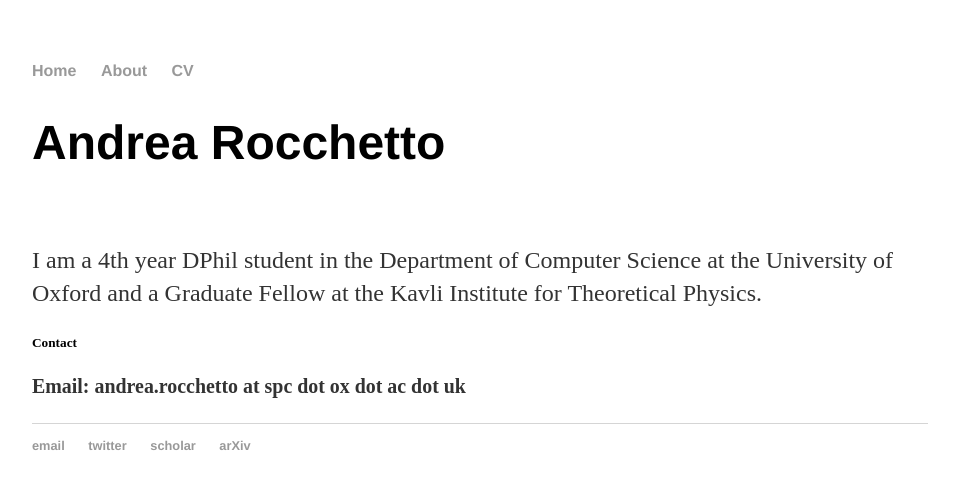
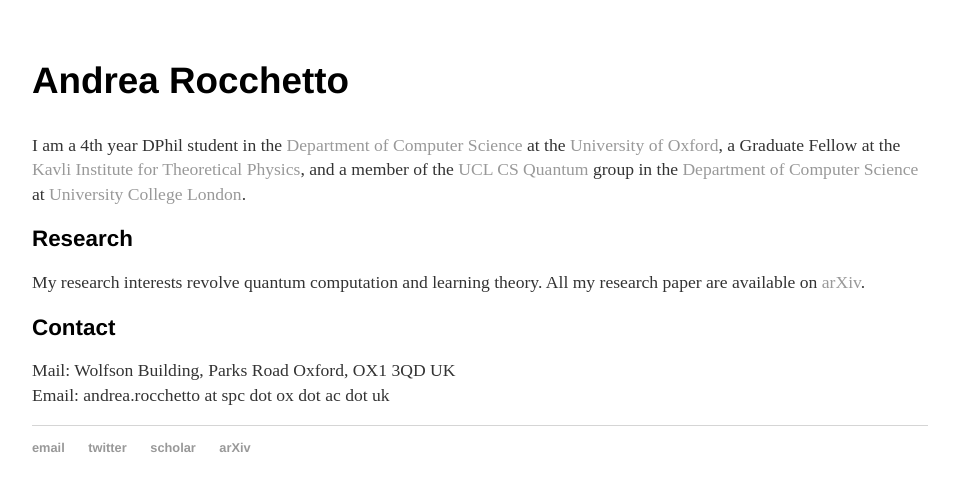
Before and after one commit to andrearocchetto/andrearocchetto.github.io, a Jekyll site: the page built from index.html, in a window 1280 px wide. Shown: the top 491 px of the page, without its empty margins (160-1119 px from the left). Built offline with Jekyll 4.4.1, drawn with Linux system fonts in a browser that asks for light colours.

Commit message:
First minimal working version

```diff
--- a/_layouts/default.html
+++ b/_layouts/default.html
@@ -5,15 +5,19 @@
 			<!-- link to main stylesheet -->
 			<link rel="stylesheet" type="text/css" href="/css/main.css">
 		</head>
+<!--
 		<body>
 			<nav>
 	    		<ul>
 	        		<li><a href="/">Home</a></li>
 		        	<li><a href="/about">About</a></li>
+							<li><a href="/research">Research</a></li>
 	        		<li><a href="/cv">CV</a></li>
 	    		</ul>
 			</nav>
 			<div class="container">
+
+			-->
 
 			{{ content }}
 
--- a/css/main.css
+++ b/css/main.css
@@ -3,13 +3,13 @@ body { margin: 60px auto; width: 70%; }
 a { text-decoration: none; color: #999; }
 a:hover { text-decoration: underline; }
 
-p, ul { font-size: 1.5em; line-height: 1.4em; color: #333; }
+p, ul { font-size: 1.1em; line-height: 1.4em; color: #333; }
 
-h1, h2, h3, h4 { font-family: 'Helvetica', 'Arial', 'Sans-Serif'; }
-h1 { font-size: 3em;  }
-h2 { font-size: 2.7em; }
-h3 { font-size: 2.3em; }
-h4 { font-size: 1.9em; }
+h1, h2, h3, h4 { font-family: 'Helvetica', 'Arial', 'Sans-Serif';}
+h1 { font-size: 2.7em; }
+h2 { font-size: 2.3em; }
+h3 { font-size: 2.0em; }
+h4 { font-size: 1.4em; margin-top:20px; margin-bottom:2px;}
 
 nav ul, footer ul { font-size: 1em; font-family: 'Helvetica', 'Arial', 'Sans-Serif'; padding: 0px; list-style: none; font-weight: bold; }
 nav ul li, footer ul li { display: inline; margin-right: 20px; }
--- a/index.html
+++ b/index.html
@@ -3,10 +3,14 @@ layout: default
 title: Andrea Rocchetto
 ---
 <div class="blurb">
-	<h1>Andrea Rocchetto</h1>
-	<br/>
-	<p>I am a 4th year DPhil student in the Department of Computer Science at the University of Oxford and a Graduate Fellow at the Kavli Institute for Theoretical Physics.</p>
+	<h2>Andrea Rocchetto</h2>
 	<p></p>
-	<h5>Contact<h5>
-	<p>Email: andrea.rocchetto at spc dot ox dot ac dot uk<p>
+	<p>I am a 4th year DPhil student in the <a href="http://www.cs.ox.ac.uk/">Department of Computer Science</a> at the <a href="http://www.ox.ac.uk/">University of Oxford</a>, a Graduate Fellow at the <a href="https://www.kitp.ucsb.edu/">Kavli Institute for Theoretical Physics</a>, and a member of the <a href="https://quantum.cs.ucl.ac.uk/">UCL CS Quantum</a> group  in the <a href="http://www.cs.ucl.ac.uk/home/">Department of Computer Science</a> at <a href="http://www.ucl.ac.uk/">University College London</a>.</p>
+	<h4>Research</h4>
+	<p>My research interests revolve quantum computation and learning theory. All my research paper are available on <a href="https://arxiv.org/search/?searchtype=author&query=Rocchetto%2C+A">arXiv</a>.</p>
+
+	<p></p>
+	<h4>Contact</h4>
+	<p>Mail: Wolfson Building, Parks Road Oxford, OX1 3QD UK <br>
+		Email: andrea.rocchetto at spc dot ox dot ac dot uk</p>
 </div><!-- /.blurb -->
```
Also changed, not shown: research/index.html (added, +16 -0 lines), Gemfile.lock (added).
